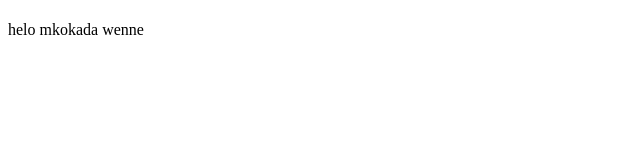
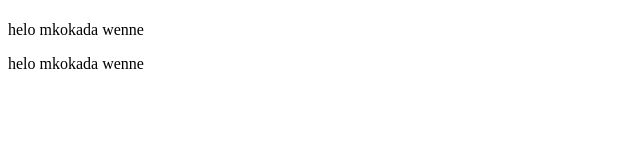
Before and after one commit to R-Shakya-Dharmasri/sample, a plain HTML site: page index.html in a window 1280 px wide. Shown: the whole page, without its empty margins (0-640 px from the left). Drawn offline with Linux system fonts and the light colour scheme.

Commit message:
modified to index

```diff
--- a/index.html
+++ b/index.html
@@ -8,5 +8,6 @@
 <body>
   <h1></h1>
   <p>helo mkokada wenne </p>
+  <p>helo mkokada wenne </p>
 </body>
 </html>
```
Also changed, not shown: about.html (added), script.js (added).
